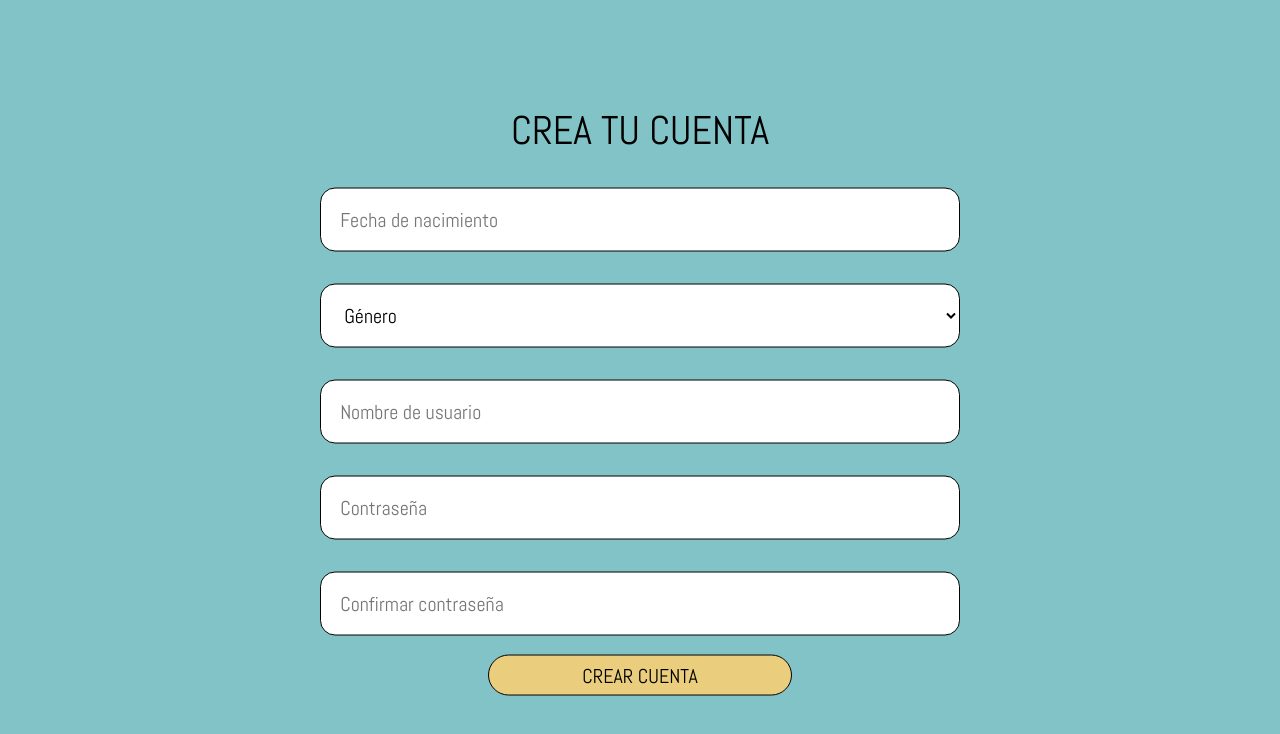
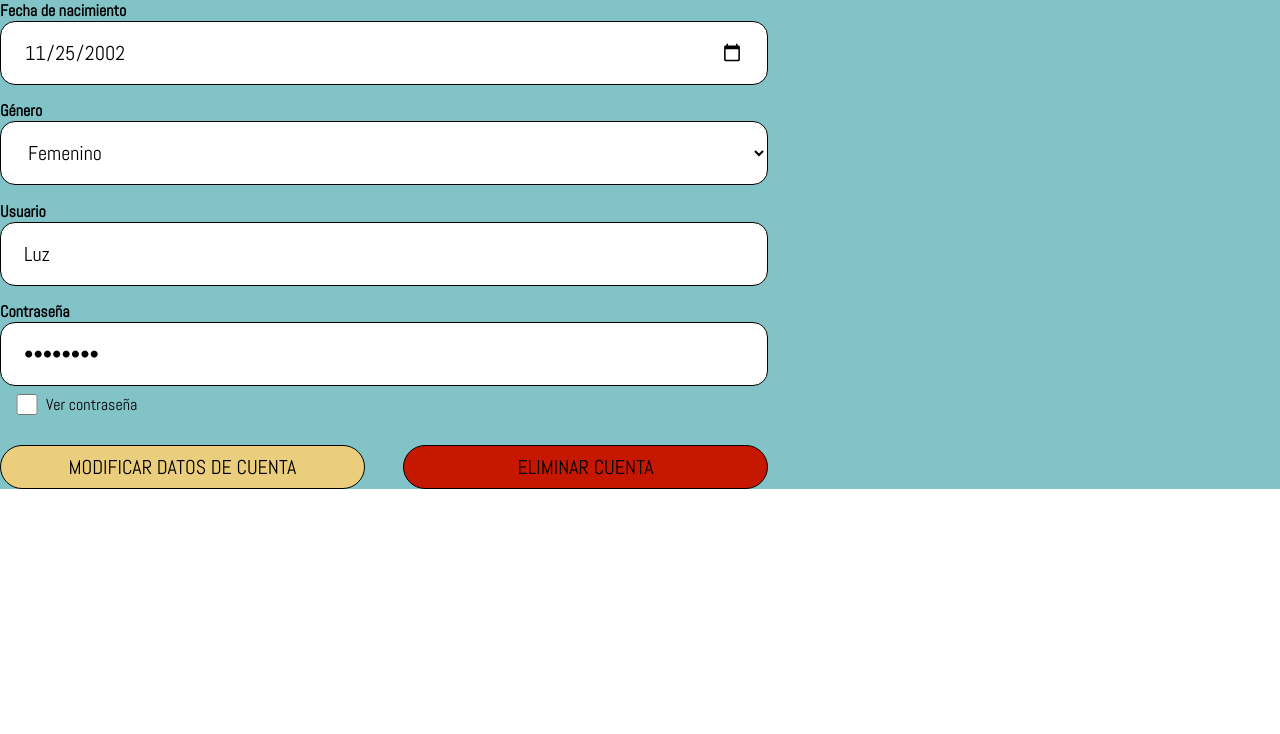
Before and after one commit to LuzR25/proyecto_chismecito, a Vue app: page / in a window 1280 px wide. Shown: the top 734 px of the page. Built offline with nearby package versions, Linux system fonts and the light colour scheme.

Commit message:
probando componentes

```diff
--- a/src/App.vue
+++ b/src/App.vue
@@ -1,77 +1,13 @@
 <template>
-  <!-- <formulario_login></formulario_login> -->
-  <formulario_singup></formulario_singup>
+  <!-- <formulario_login></formulario_login>
+  <formulario_singup></formulario_singup> -->
+  <informacion_cuenta></informacion_cuenta>
 </template>
 
 <script setup>
 import formulario_login from './components/formulario_login.vue';
 import formulario_singup from './components/formulario_singup.vue';
-
+import informacion_cuenta from './components/informacion_cuenta.vue';
 </script>
 
-<style>
-body {
-  background-color: #82C3C7;
-}
-
-.formularios {
-  font-family: 'Abel', sans-serif;
-  display: flex;
-  flex-direction: column;
-  justify-content: center;
-  align-items: center;
-  position: absolute;
-  top: 50%;
-  left: 50%;
-  transform: translate(-50%, -50%);
-}
-
-.spanFormulario {
-  font-size: 40px;
-}
-</style>
-
-<!-- <template>
-  <boton_personalizable texto="INGRESAR" color="#EBCE7D" :accion="miFuncion" />
-</template>
-
-<script setup>
-import boton_personalizable from './components/boton_personalizable.vue';
-
-const miFuncion = () => {
-  console.log('¡Botón presionado!')
-}
-</script> -->
-
-
-<!-- <template>
-  <span>INICIAR SESIÓN</span>
-  <div id="app">
-    <input_personalizable id="email" type="email" hint="Correo electrónico" :variablePadre="email" @update:variablePadre="email = $event" />
-    <input_personalizable id="password" type="password" hint="Contraseña" :variablePadre="password" @update:variablePadre="password = $event" />
-    <boton_personalizable texto="INGRESAR" color="#EBCE7D" :accion="submit" />
-  </div>
-</template>
-
-<script setup>
-import input_personalizable from './components/input_personalizable.vue';
-import boton_personalizable from './components/boton_personalizable.vue';
-
-let email = '';
-let password = '';
-
-const submit = () => {
-  console.log(`Correo electrónico: ${email}, Contraseña: ${password}`);
-};
-
-/* const miFuncion = () => {
-  console.log('¡Botón presionado!');
-};
- */
-</script>
-
-<style>
-body {
-  background-color: #82C3C7;
-}
-</style> -->
+<style scoped></style>
```
